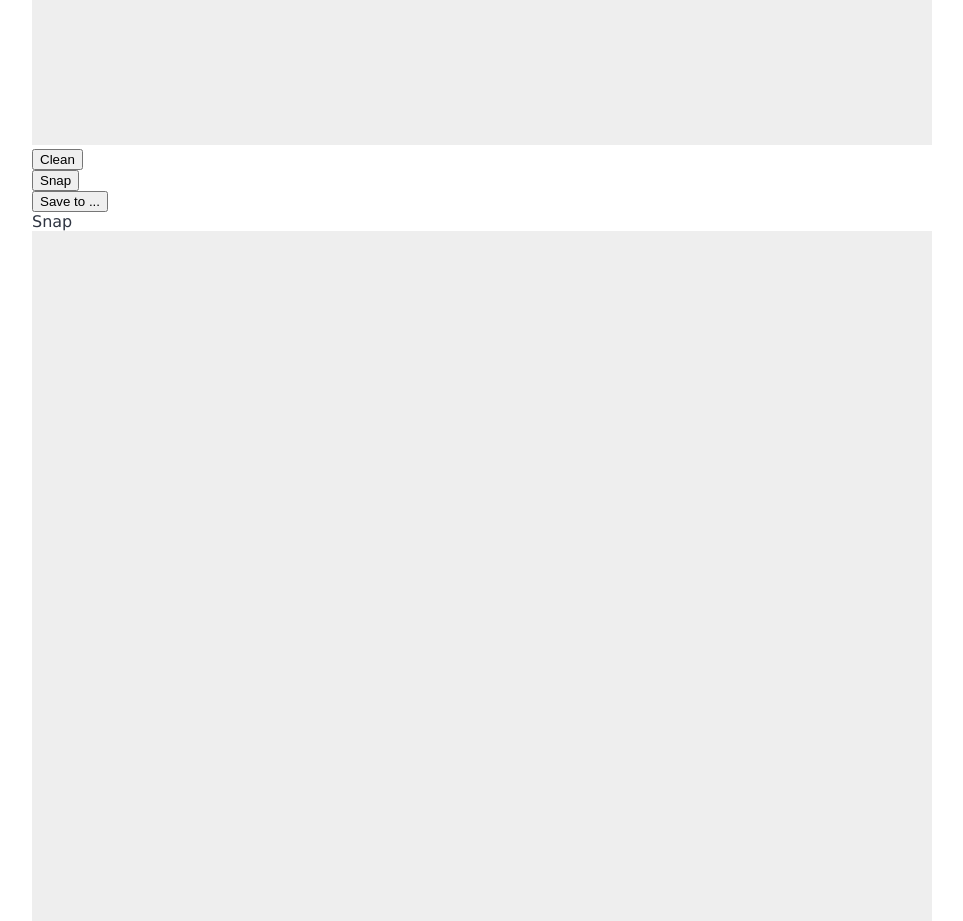
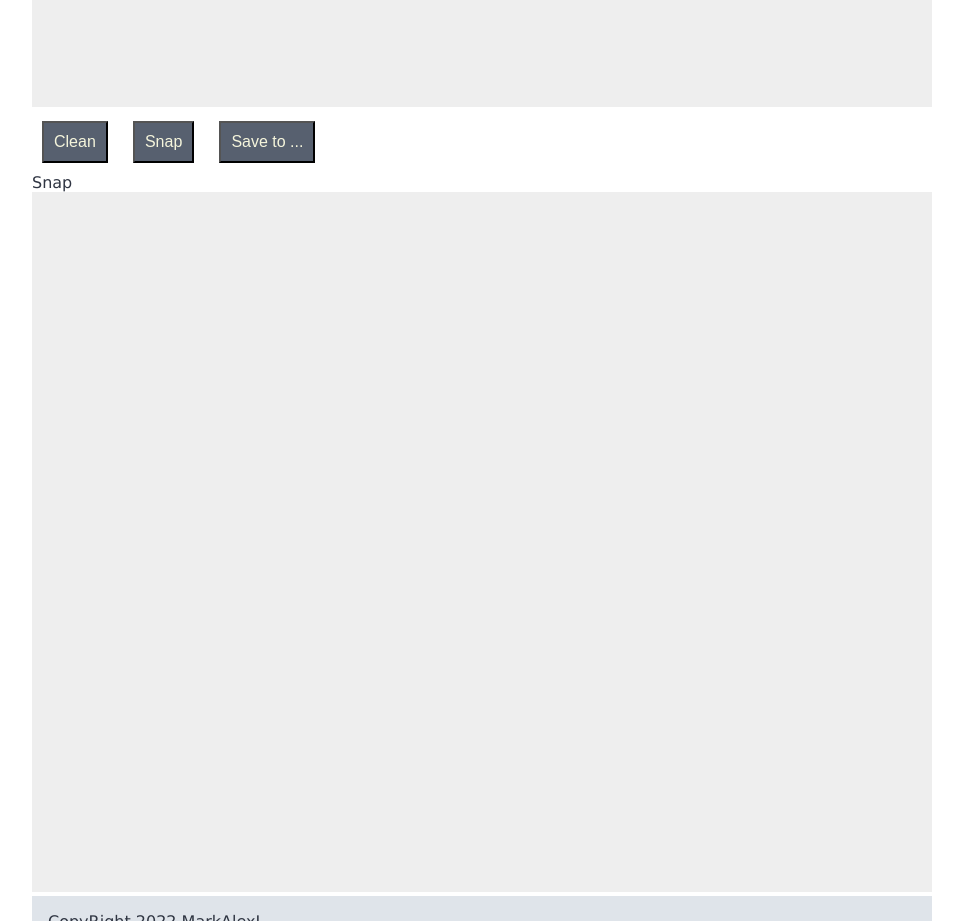
Before and after one commit to MarkAlexI/canvasPaint, a plain HTML site: page index.html in a window 1280 px wide. Shown: the part 900-1821 px from the top of the page, without its empty margins (158-1121 px from the left). Drawn offline with Linux system fonts and the light colour scheme.

Commit message:
Add style to the buttons.

```diff
--- a/index.html
+++ b/index.html
@@ -50,7 +50,7 @@
         </fieldset>
     </form>
 
-      <input type="button" id="undo">Undo</input><br />
+      <input type="button" id="undo">Undo</input>
       <input type="button" id="redo">Redo</input><br />
 
       <div class="workField">
@@ -65,15 +65,9 @@
           >
         </div>
         <div>
-          <div>
             <button id="clean">Clean</button>
-          </div>
-          <div>
             <button id="snap">Snap</button>
-          </div>
-          <div>
             <button id="save">Save to ...</button>
-          </div>
           <a href="" id="link"></a>
         </div>
         <p>Snap</p>
--- a/style.css
+++ b/style.css
@@ -23,7 +23,7 @@ body {
 }
 
 .all {
-  display: block;
+  display: inline-block;
   margin: 0px auto;
   width: 900px;
 }
@@ -54,7 +54,17 @@ input[type="radio"]:checked {
   padding: 1rem;
   background: var(--container-bg-color);
 }
-
+button {
+  margin: 10px;
+  padding: 10px;
+  font: 1em sans-serif;
+  color: beige;
+  background-color: #57606f;
+}
+button:hover {
+  color: white;
+  background-color: #2f3542;
+}
 footer {
   padding: 1rem;
   background: var(--panel-bg-color);
```
